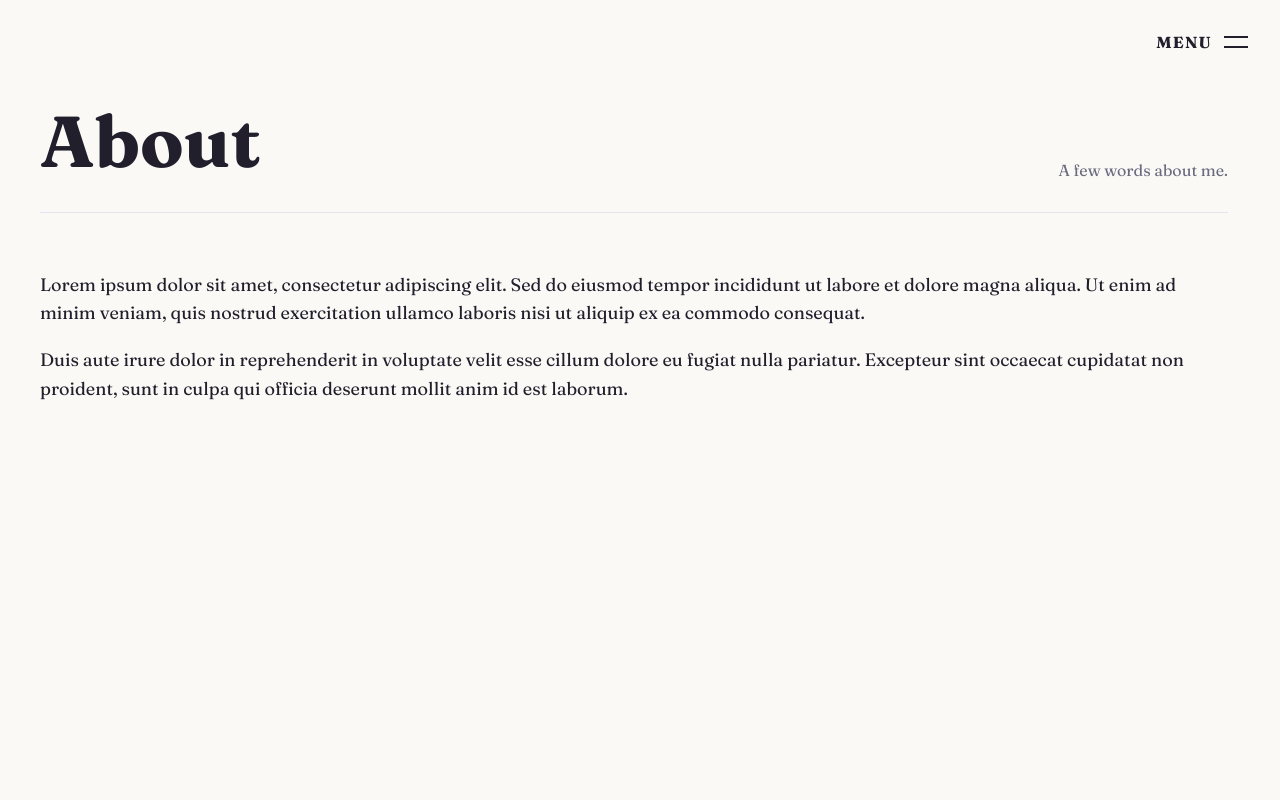
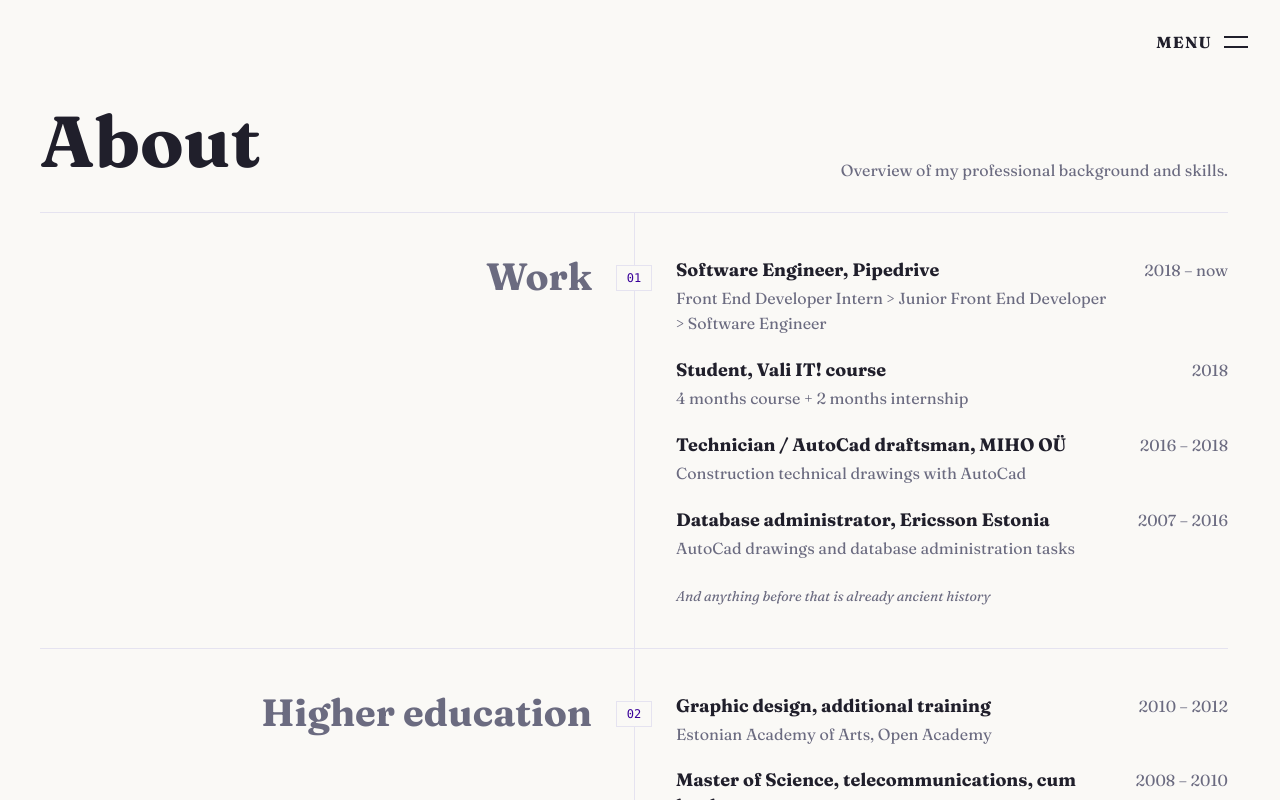
Before and after one commit to krispihl/bound-by-kris, a React (Vite) app: page /about in a window 1280 px wide. Shown: the top 800 px of the page. Built offline with nearby package versions, Linux system fonts and the light colour scheme; a web font is replaced by a local one.

Commit message:
Initial about page setup

```diff
--- /dev/null
+++ b/src/data/cv.ts
@@ -0,0 +1,60 @@
+type CvEntry = {
+	title: string
+	detail?: string
+	period?: string
+	// A sidenote is plain text under the list, not a titled item.
+	note?: boolean
+}
+
+type CvSection = {
+	id: string
+	heading: string
+	entries: CvEntry[]
+}
+
+export const CV_SECTIONS: CvSection[] = [
+	{
+		id: 'work',
+		heading: 'Work',
+		entries: [
+			{
+				title: 'Software Engineer, Pipedrive',
+				detail: 'Front End Developer Intern > Junior Front End Developer > Software Engineer',
+				period: '2018 – now',
+			},
+			{ title: 'Student, Vali IT! course', detail: '4 months course + 2 months internship', period: '2018' },
+			{ title: 'Technician / AutoCad draftsman, MIHO OÜ', detail: 'Construction technical drawings with AutoCad', period: '2016 – 2018' },
+			{ title: 'Database administrator, Ericsson Estonia', detail: 'AutoCad drawings and database administration tasks', period: '2007 – 2016' },
+			{ title: 'And anything before that is already ancient history', note: true },
+		],
+	},
+	{
+		id: 'education',
+		heading: 'Higher education',
+		entries: [
+			{ title: 'Graphic design, additional training', detail: 'Estonian Academy of Arts, Open Academy', period: '2010 – 2012' },
+			{ title: 'Master of Science, telecommunications, cum laude', detail: 'Tallinn University of Technology', period: '2008 – 2010' },
+			{ title: 'Bachelor of Science, telecommunications, cum laude', detail: 'Tallinn University of Technology', period: '2004 – 2007' },
+		],
+	},
+	{
+		id: 'skills',
+		heading: 'Skills',
+		entries: [
+			{ title: 'Development', detail: 'HTML, CSS, JS, React.js, TypeScript, Next.js, accessibility' },
+			{ title: 'Design', detail: 'Illustrator, Photoshop, InDesign' },
+		],
+	},
+	{
+		id: 'outside-work',
+		heading: 'Outside work',
+		entries: [
+			{ title: 'Languages', detail: 'Estonian (native), English' },
+			{
+				title: 'Free time',
+				detail:
+					'I love to spend it outdoors: cycling, bikepacking, riding my motorcycle, snowboarding, camping etc. At home you would find me reading or playing boardgames.',
+			},
+		],
+	},
+]
--- a/src/pages/About/index.module.css
+++ b/src/pages/About/index.module.css
@@ -3,6 +3,9 @@
 	max-width: 90rem;
 	margin: 0 auto;
 	padding: 6rem 2rem 4rem;
+	container-type: inline-size;
+	container-name: about;
+	counter-reset: section;
 }
 
 .page__header {
@@ -12,7 +15,6 @@
 	justify-content: space-between;
 	gap: 1rem 2rem;
 	padding-bottom: 2rem;
-	border-bottom: 1px solid var(--color-border);
 }
 
 .page__title {
@@ -22,15 +24,194 @@
 	line-height: 1.05;
 }
 
+/* No max-width: the short intro stays on one row wherever there is room, and wraps only on narrow screens. */
 .page__intro {
-	max-width: 24rem;
 	margin: 0;
 	color: var(--color-text-muted);
 	text-align: right;
 }
 
-.content {
-	padding-top: 2.5rem;
-	font-size: 1.125rem;
+/* Laid out like the a11y bites rows: a number badge on a vertical rule, the heading beside it and the entries after it. */
+.section {
+	position: relative;
+	display: grid;
+	grid-template-columns: 2.25rem minmax(0, 1fr);
+	align-items: center;
+	gap: 0.5rem 1rem;
+	padding: 1.5rem 0;
+	border-top: 1px solid var(--color-border);
+	/* The vertical rule, drawn behind the badge; the sections stack, so it runs unbroken down the page. */
+	background: linear-gradient(var(--color-border), var(--color-border)) 1.125rem 0 / 1px 100% no-repeat;
+	counter-increment: section;
+
+	/* The highlighted rule, drawn from the top while the section is hovered. */
+	&::after {
+		content: '';
+		position: absolute;
+		top: 0;
+		bottom: 0;
+		left: 1.125rem;
+		width: 1px;
+		background: var(--navy-electric);
+		transform: scaleY(0);
+		transform-origin: top;
+		transition: transform 0.5s cubic-bezier(0.65, 0, 0.35, 1);
+	}
+
+	&:hover::after {
+		transform: scaleY(1);
+	}
+
+	&:last-child {
+		border-bottom: 1px solid var(--color-border);
+	}
+}
+
+/* Decorative: the number only echoes the order the headings already have. */
+.section__number {
+	position: relative;
+	z-index: 1;
+	grid-column: 1;
+	grid-row: 1;
+	display: flex;
+	align-items: center;
+	justify-content: center;
+	height: 1.5rem;
+	border: 1px solid var(--color-border);
+	background: var(--color-bg);
+	color: var(--navy-electric);
+	font-family: ui-monospace, 'SF Mono', Menlo, monospace;
+	font-size: 0.75rem;
+	transition:
+		background-color 0.2s ease,
+		color 0.2s ease;
+
+	&::before {
+		content: counter(section, decimal-leading-zero);
+	}
+
+	.section:hover & {
+		border-color: var(--navy-electric);
+		background: var(--navy-electric);
+		color: var(--color-bg);
+	}
+}
+
+.section__heading {
+	grid-column: 2;
+	grid-row: 1;
+	margin: 0;
+	font-family: var(--font-display);
+	font-size: 1.5rem;
+	line-height: 1.2;
+	font-weight: 600;
+	color: var(--color-text-muted);
+	transition: color 0.2s ease;
+
+	/* Like the bites titles: muted at rest, fuchsia while the section is hovered. */
+	.section:hover & {
+		color: var(--hot-fuchsia);
+	}
+}
+
+.section__list {
+	grid-column: 2;
+	grid-row: 2;
+	margin: 0;
+	padding: 0;
+	list-style: none;
+}
+
+/* Narrow screens stack the years under the entry; wide ones put them beside it. */
+.entry {
+	display: flex;
+	flex-direction: column;
+	gap: 0.25rem 2rem;
+	padding: 0.5rem 0 1rem;
+
+	&:last-child {
+		padding-bottom: 0;
+	}
+}
+
+/* A sidenote closing a list: small, muted and italic, so it reads as an aside rather than another item. */
+.note {
+	padding-top: 0.5rem;
+	color: var(--color-text-muted);
+	font-size: 0.875rem;
+	font-style: italic;
 	line-height: 1.6;
 }
+
+.entry__title {
+	margin: 0;
+	font-size: 1.125rem;
+	font-weight: 600;
+	line-height: 1.4;
+}
+
+.entry__detail {
+	margin: 0.25rem 0 0;
+	color: var(--color-text-muted);
+	line-height: 1.6;
+}
+
+.entry__period {
+	flex-shrink: 0;
+	margin: 0;
+	color: var(--color-text-muted);
+	font-variant-numeric: tabular-nums;
+	white-space: nowrap;
+}
+
+/* Same split as the bites: headings right-aligned against the centre line, the entries starting after it. */
+@container about (min-width: 48rem) {
+	.section {
+		--title-row-height: 3rem;
+
+		grid-template-columns: minmax(0, 1fr) 2.25rem minmax(0, 1fr);
+		align-items: start;
+		column-gap: 1.5rem;
+		padding: 2.5rem 0;
+		background-position: 50% 0;
+
+		&::after {
+			left: 50%;
+		}
+	}
+
+	.section__number {
+		grid-column: 2;
+		margin-top: calc((var(--title-row-height) - 1.5rem) / 2);
+	}
+
+	.section__heading {
+		display: flex;
+		grid-column: 1;
+		align-items: center;
+		justify-content: flex-end;
+		min-height: var(--title-row-height);
+		font-size: clamp(1.75rem, 3.2cqi, 2.5rem);
+		text-align: right;
+	}
+
+	.section__list {
+		grid-column: 3;
+		grid-row: 1;
+	}
+
+	.entry {
+		flex-direction: row;
+		align-items: baseline;
+		justify-content: space-between;
+		padding-top: 0.25rem;
+	}
+}
+
+@media (prefers-reduced-motion: reduce) {
+	.section::after,
+	.section__number,
+	.section__heading {
+		transition: none;
+	}
+}
--- a/src/pages/About/index.tsx
+++ b/src/pages/About/index.tsx
@@ -1,3 +1,5 @@
+import { CV_SECTIONS } from '../../data/cv'
+
 import styles from './index.module.css'
 
 export const About = () => {
@@ -5,19 +7,38 @@ export const About = () => {
 		<div className={styles.page}>
 			<header className={styles.page__header}>
 				<h1 className={styles.page__title}>About</h1>
-				<p className={styles.page__intro}>A few words about me.</p>
+				<p className={styles.page__intro}>Overview of my professional background and skills.</p>
 			</header>
 
-			<div className={styles.content}>
-				<p>
-					Lorem ipsum dolor sit amet, consectetur adipiscing elit. Sed do eiusmod tempor incididunt ut labore et dolore magna aliqua. Ut enim ad minim
-					veniam, quis nostrud exercitation ullamco laboris nisi ut aliquip ex ea commodo consequat.
-				</p>
-				<p>
-					Duis aute irure dolor in reprehenderit in voluptate velit esse cillum dolore eu fugiat nulla pariatur. Excepteur sint occaecat cupidatat non
-					proident, sunt in culpa qui officia deserunt mollit anim id est laborum.
-				</p>
-			</div>
+			{CV_SECTIONS.map((section) => {
+				const headingId = `about-${section.id}`
+
+				return (
+					<section key={section.id} className={styles.section} aria-labelledby={headingId}>
+						<span className={styles.section__number} aria-hidden="true" />
+						<h2 id={headingId} className={styles.section__heading}>
+							{section.heading}
+						</h2>
+						<ul className={styles.section__list}>
+							{section.entries.map((entry) =>
+								entry.note ? (
+									<li key={entry.title} className={styles.note}>
+										{entry.title}
+									</li>
+								) : (
+									<li key={entry.title} className={styles.entry}>
+										<div className={styles.entry__text}>
+											<h3 className={styles.entry__title}>{entry.title}</h3>
+											{entry.detail ? <p className={styles.entry__detail}>{entry.detail}</p> : null}
+										</div>
+										{entry.period ? <p className={styles.entry__period}>{entry.period}</p> : null}
+									</li>
+								)
+							)}
+						</ul>
+					</section>
+				)
+			})}
 		</div>
 	)
 }
```
Also changed, not shown: 1 other file (tests, documents, lock files or other folders).
